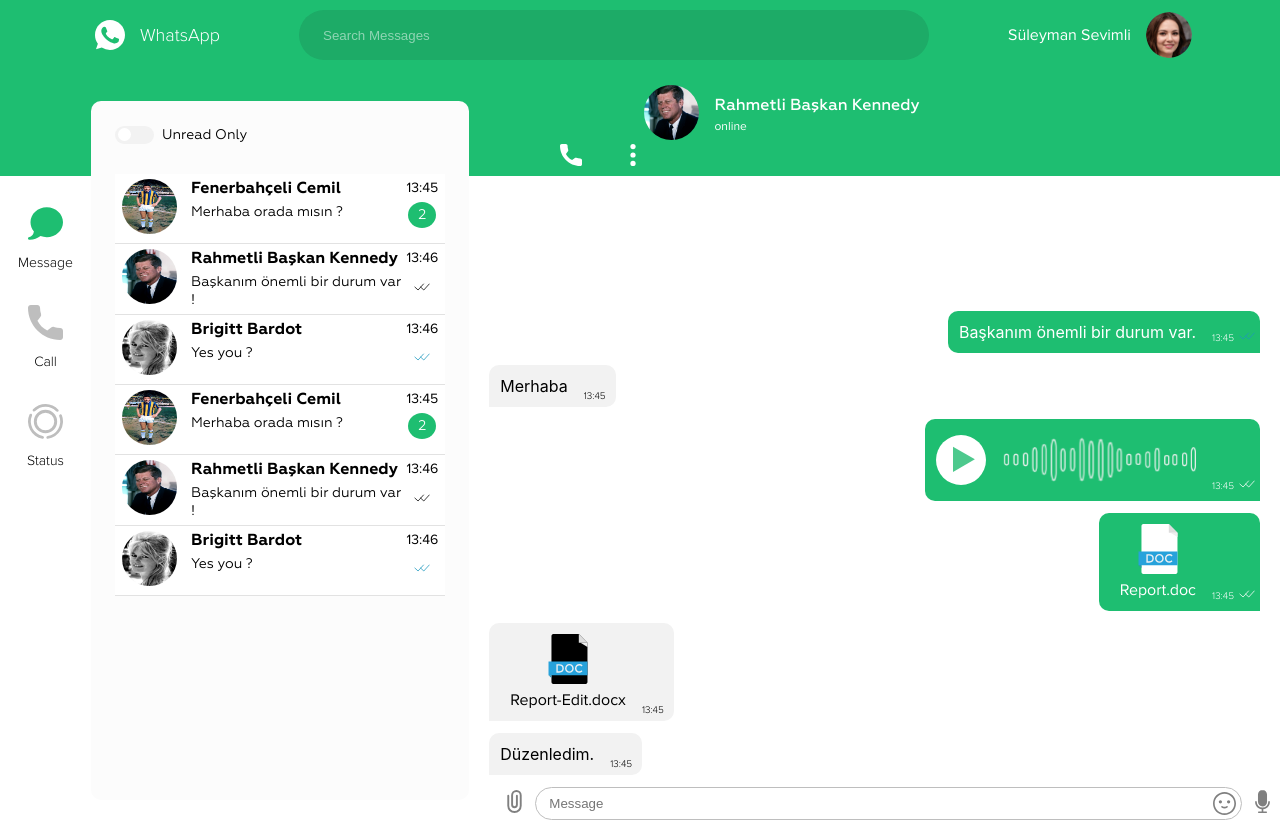
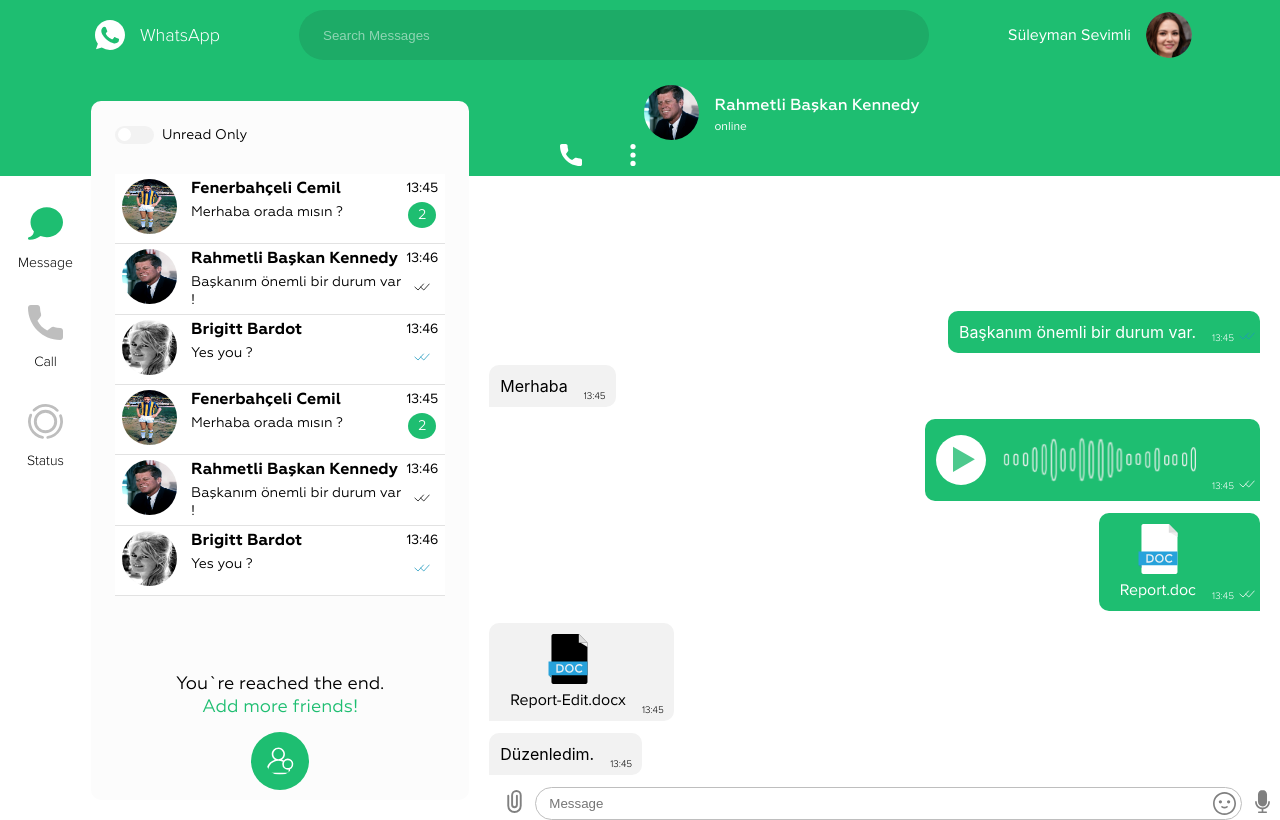
Before and after one commit to suleymansevimli/whatsapp-redesign, a Next.js app: page /dashboard in a window 1280 px wide. Built offline with nearby package versions, Linux system fonts and the light colour scheme.

Commit message:
add friends text eklendi

```diff
--- /dev/null
+++ b/components/icons/AddPerson.js
@@ -0,0 +1,21 @@
+import * as React from "react";
+
+function SvgAddPerson(props) {
+  return (
+    <svg
+      width="1em"
+      height="1em"
+      viewBox="0 0 27 28"
+      fill="none"
+      xmlns="http://www.w3.org/2000/svg"
+      {...props}
+    >
+      <path
+        d="M26.817 17.125a5.523 5.523 0 00-5.516-5.516 5.503 5.503 0 00-4.094 1.822 11.87 11.87 0 00-1.824-.749 6.62 6.62 0 003.08-5.591c0-3.65-2.969-6.62-6.619-6.62s-6.62 2.97-6.62 6.62a6.62 6.62 0 003.07 5.584 11.764 11.764 0 00-4.808 2.921 11.743 11.743 0 00-3.463 8.359v2.627c0 .435.353.788.788.788h22.066a.788.788 0 00.788-.789v-2.626c0-.593-.047-1.19-.138-1.784a5.524 5.524 0 003.29-5.046zM6.8 7.091a5.05 5.05 0 015.043-5.044 5.05 5.05 0 015.044 5.044 5.05 5.05 0 01-5.044 5.043 5.05 5.05 0 01-5.043-5.043zm15.288 16.864v1.839H1.599v-1.84c0-5.648 4.596-10.244 10.245-10.244 1.548 0 3.081.359 4.478 1.041a5.483 5.483 0 00-.538 2.374 5.523 5.523 0 006.213 5.473c.06.452.092.906.092 1.357zm.352-3.059a3.925 3.925 0 01-1.14.169 3.945 3.945 0 01-3.94-3.94 3.945 3.945 0 013.94-3.94 3.945 3.945 0 013.94 3.94 3.947 3.947 0 01-2.8 3.771z"
+        fill="currentColor"
+      />
+    </svg>
+  );
+}
+
+export default SvgAddPerson;
--- a/components/icons/index.js
+++ b/components/icons/index.js
@@ -1,4 +1,5 @@
 export { default as Accept } from './Accept'
+export { default as AddPerson } from './AddPerson'
 export { default as Attach } from './Attach'
 export { default as BackArrow } from './BackArrow'
 export { default as Baloon } from './Baloon'
--- a/package.json
+++ b/package.json
@@ -16,7 +16,8 @@
     "next": "10.0.4",
     "react": "17.0.1",
     "react-dom": "17.0.1",
-    "react-input-mask": "^3.0.0-alpha.2"
+    "react-input-mask": "^3.0.0-alpha.2",
+    "react-modal": "^3.12.1"
   },
   "devDependencies": {
     "@babel/core": "^7.12.10",
--- a/pages/dashboard/index.js
+++ b/pages/dashboard/index.js
@@ -3,7 +3,7 @@
 import cn from "classnames"
 import DesktopHeader from "../../components/Header/Desktop/DesktopHeader";
 import MessageHeader from "../../components/Header/Message/MessageHeader";
-import {Baloon, Call, Status} from "../../components/icons";
+import {AddPerson, Baloon, Call, Status} from "../../components/icons";
 import UserInformation from "../../components/UserInformation/UserInformation";
 import MessageCard from "../../components/Chat/Card/MessageCard";
 import Input from "../../components/Chat/Input/Input";
@@ -118,6 +118,13 @@
                     <div className={style.list}>
                         <RenderMessages/>
                     </div>
+
+                    <div className={style.addFriend}>
+                        <p>You`re reached the end. </p>
+                        <p className={style.emphasis} >Add more friends!</p>
+                        <AddPerson/>
+                    </div>
+
                 </div>
                 <div className={style.chat}>
                     <div className={style.messages}>
--- a/styles/dashboard/index.module.css
+++ b/styles/dashboard/index.module.css
@@ -1,4 +1,5 @@
 .container {
+    position: relative;
     height: 100%;
     flex-direction: column;
 
@@ -132,6 +133,33 @@
             .list {
                 height: 100%;
             }
+
+            .addFriend {
+                display: flex;
+                flex-direction: column;
+                align-items: center;
+                justify-content: center;
+
+                p {
+                    font-family: Geometria-Regular;
+                    font-weight: 400;
+                    font-size: 18px;
+
+                    &.emphasis {
+                        color: var(--green)
+                    }
+                }
+
+                svg {
+                    margin-top: 13px;
+                    width: 58px;
+                    height: 58px;
+                    padding: 15px;
+                    border-radius: 50%;
+                    background-color: var(--green);
+                    color: var(--white)
+                }
+            }
         }
 
         .chat {
@@ -148,7 +176,6 @@
                 align-items: flex-end;
                 flex-direction: column;
             }
-
         }
     }
 }
```
Also changed, not shown: icons/AddPerson.svg (added), 1 other file (tests, documents, lock files or other folders).
